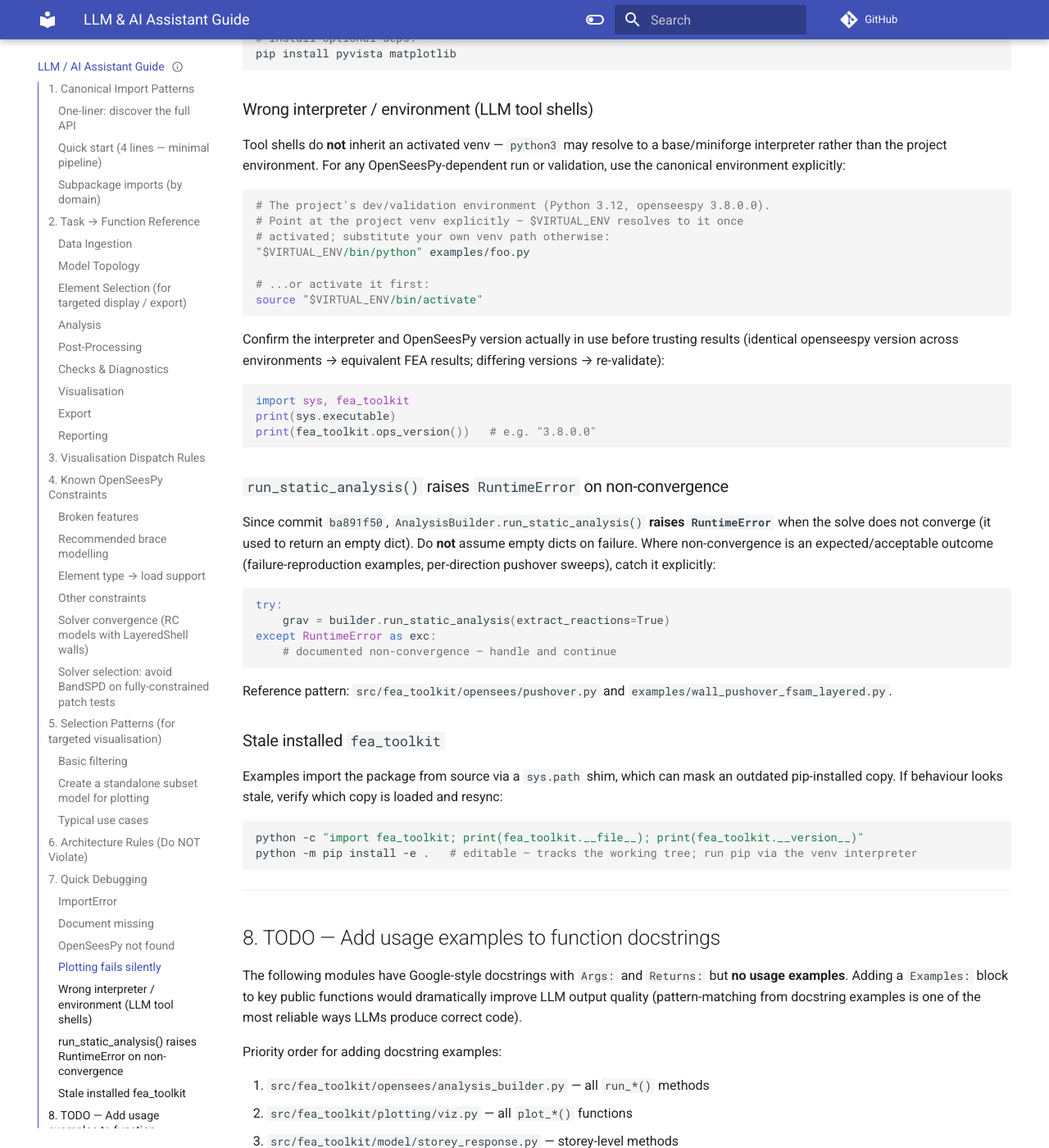
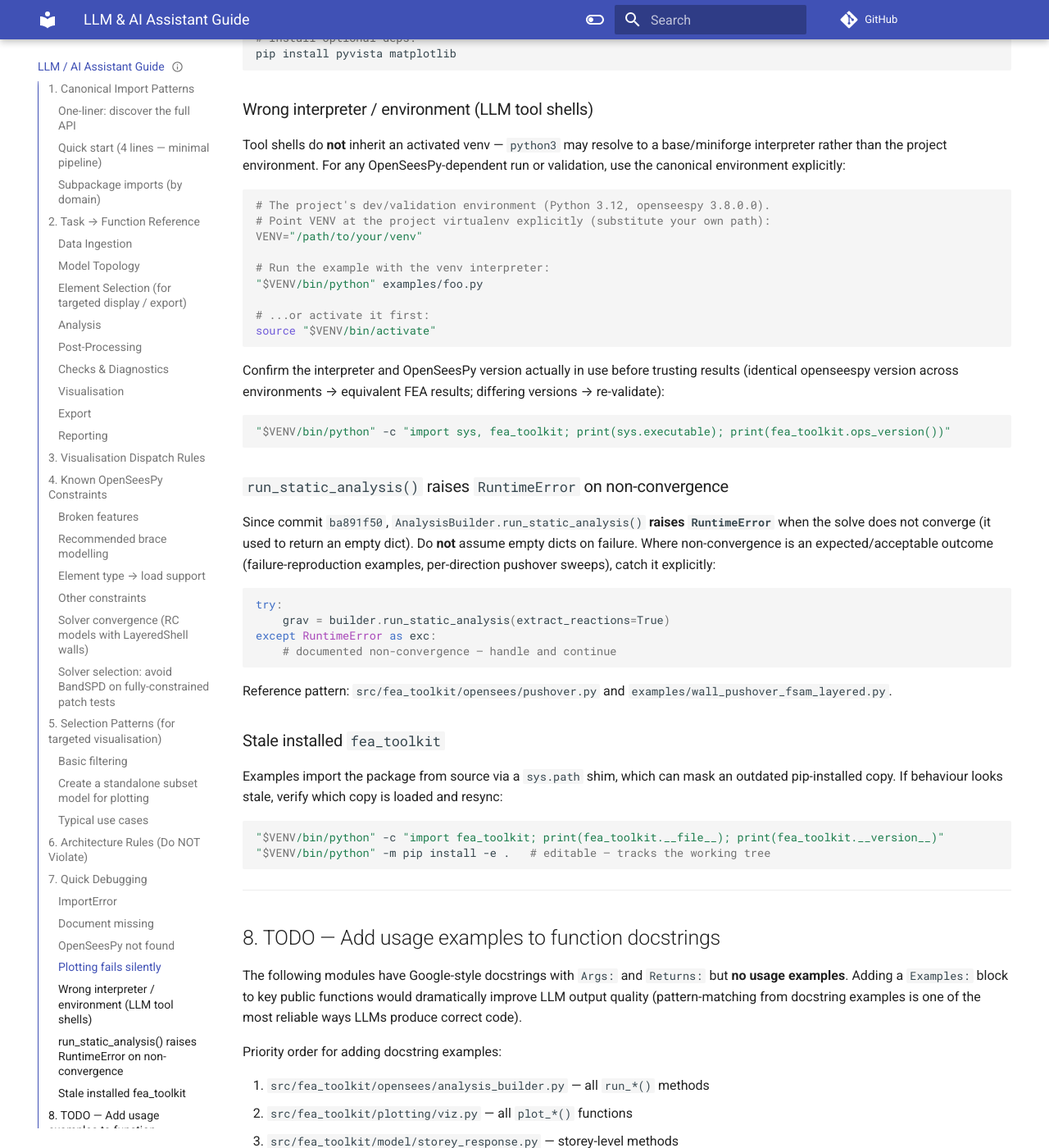
Before and after one commit to boustrephon/fea_toolkit, an MkDocs documentation site: the page built from docs/llm_guide.md, in a window 1280 px wide and 1400 px high, scrolled down 8733 px. Shown: the whole window at 82% size. Built offline with MkDocs 1.6.1 and Material for MkDocs 9.7.7, drawn with Linux system fonts in a browser that asks for light colours; comment, search, counter and statistics services are not loaded.

Commit message:
docs: reconcile conan rpath wording and refresh interpreter/MVLEM validation docs
- llm_guide: use an explicit $VENV path instead of $VIRTUAL_ENV (tool shells do not inherit activated venvs) and fold the interpreter/version check into a bash one-liner

- openseespy_local_build: hedge the conan-rpath claim as an observation (not proof the wheel was built with conan) and reconcile the notation block

- mvlem_wall_analysis: document the full WallElement per-fibre validation incl. the FSAM-only fsam_material_names check

````diff
--- a/docs/llm_guide.md
+++ b/docs/llm_guide.md
@@ -397,22 +397,22 @@ explicitly:
 
 ```bash
 # The project's dev/validation environment (Python 3.12, openseespy 3.8.0.0).
-# Point at the project venv explicitly — $VIRTUAL_ENV resolves to it once
-# activated; substitute your own venv path otherwise:
-"$VIRTUAL_ENV/bin/python" examples/foo.py
+# Point VENV at the project virtualenv explicitly (substitute your own path):
+VENV="/path/to/your/venv"
+
+# Run the example with the venv interpreter:
+"$VENV/bin/python" examples/foo.py
 
 # ...or activate it first:
-source "$VIRTUAL_ENV/bin/activate"
+source "$VENV/bin/activate"
 ```
 
 Confirm the interpreter and OpenSeesPy version actually in use before trusting
 results (identical openseespy version across environments → equivalent FEA
 results; differing versions → re-validate):
 
-```python
-import sys, fea_toolkit
-print(sys.executable)
-print(fea_toolkit.ops_version())   # e.g. "3.8.0.0"
+```bash
+"$VENV/bin/python" -c "import sys, fea_toolkit; print(sys.executable); print(fea_toolkit.ops_version())"
 ```
 
 ### `run_static_analysis()` raises `RuntimeError` on non-convergence
@@ -440,8 +440,8 @@ an outdated pip-installed copy.  If behaviour looks stale, verify which copy is
 loaded and resync:
 
 ```bash
-python -c "import fea_toolkit; print(fea_toolkit.__file__); print(fea_toolkit.__version__)"
-python -m pip install -e .   # editable — tracks the working tree; run pip via the venv interpreter
+"$VENV/bin/python" -c "import fea_toolkit; print(fea_toolkit.__file__); print(fea_toolkit.__version__)"
+"$VENV/bin/python" -m pip install -e .   # editable — tracks the working tree
 ```
 
 ---
````
Also changed, not shown: docs/mvlem_wall_analysis.md (+7 -3 lines), docs/openseespy_local_build.md (+8 -6 lines).
